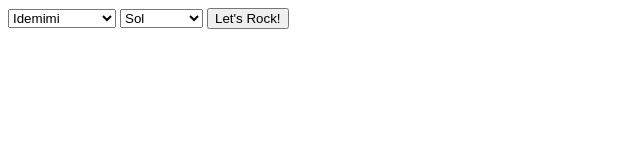
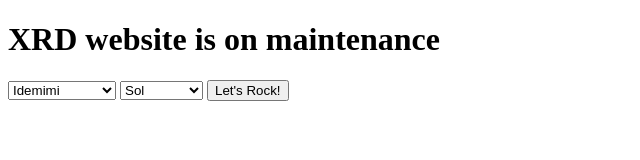
Before and after one commit to Naenoh/xrd-winrates, a plain HTML site: page index.html in a window 1280 px wide. Shown: the whole page, without its empty margins (0-640 px from the left). Drawn offline with nearby package versions, Linux system fonts and the light colour scheme.

Commit message:
maintenance

```diff
--- a/index.html
+++ b/index.html
@@ -9,6 +9,7 @@
     <script src="js/main.js"></script>
 </head>
 <body>
+<h1>XRD website is on maintenance</h1>
 <div id="cont">
     <select id="player"></select>
     <select id="character"></select>
```
